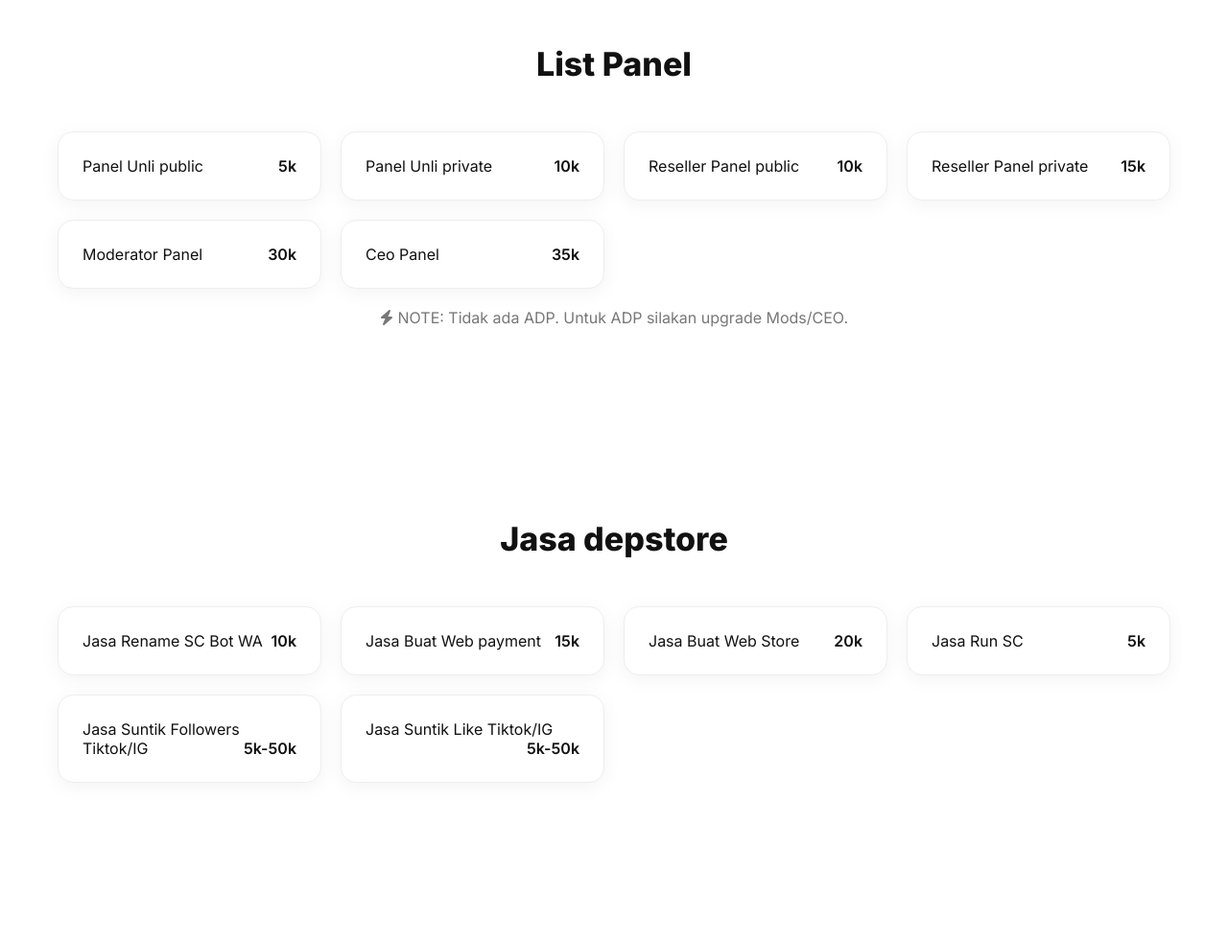
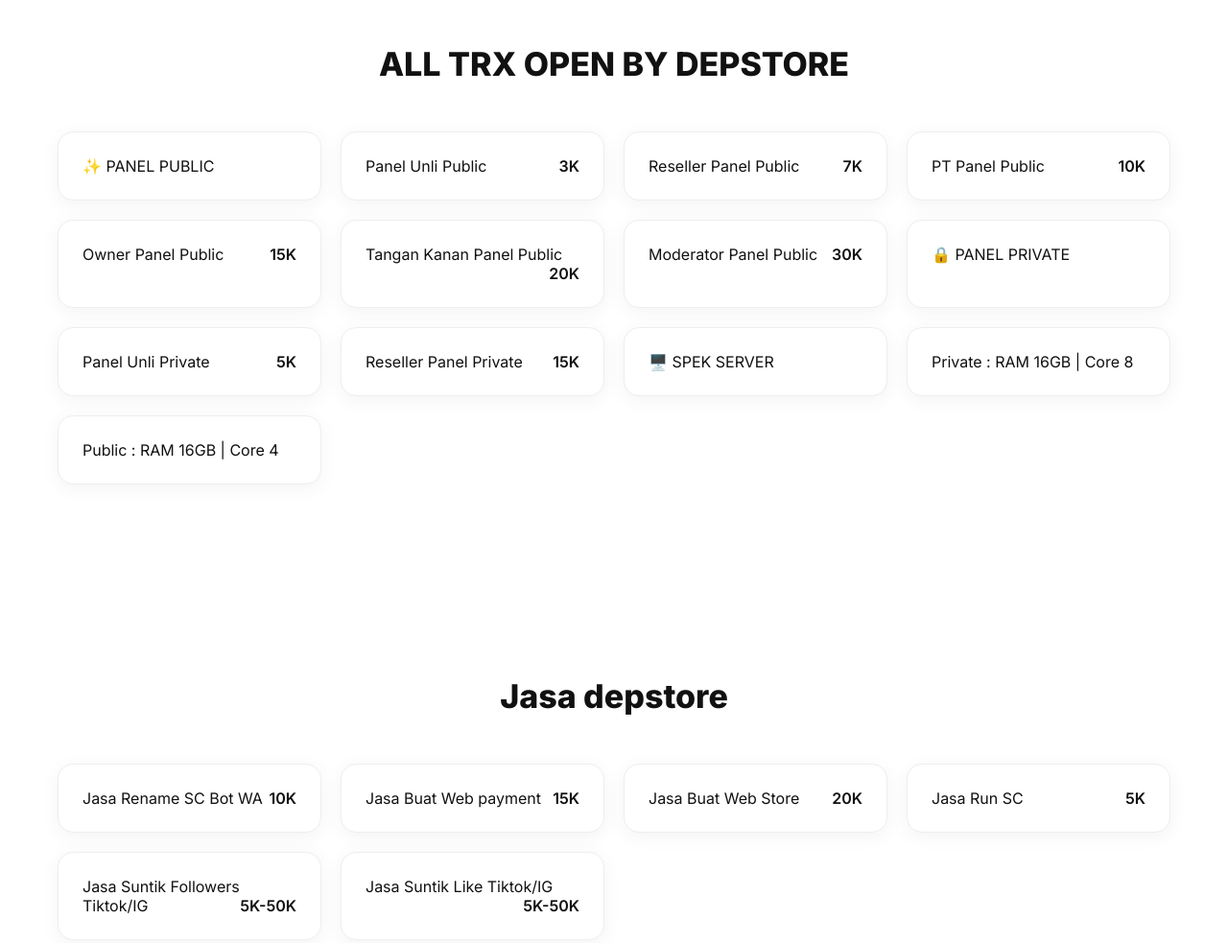
Before and after one commit to depanSYZ/dep, a plain HTML site: page index.html in a window 1280 px wide. Shown: the part 1180-2163 px from the top of the page at 96% size. Drawn offline with Linux system fonts and the light colour scheme.

Commit message:
Update index.html

```diff
--- a/index.html
+++ b/index.html
@@ -128,28 +128,41 @@ footer {text-align:center; padding:40px; color:#555; font-size:14px; border-top:
 
 <!-- Panel -->
 <section id="panel">
-  <h2>List Panel</h2>
+  <h2>ALL TRX OPEN BY DEPSTORE</h2>
   <div class="grid grid-3">
-    <div class="card">Panel Unli public <span class="price">5k</span></div>
-    <div class="card">Panel Unli private <span class="price">10k</span></div>
-    <div class="card">Reseller Panel public <span class="price">10k</span></div>
-    <div class="card">Reseller Panel private <span class="price">15k</span></div>
-    <div class="card">Moderator Panel <span class="price">30k</span></div>
-    <div class="card">Ceo Panel <span class="price">35k</span></div>
+
+    <!-- Panel Public -->
+    <div class="card">✨ PANEL PUBLIC</div>
+    <div class="card">Panel Unli Public <span class="price">3K</span></div>
+    <div class="card">Reseller Panel Public <span class="price">7K</span></div>
+    <div class="card">PT Panel Public <span class="price">10K</span></div>
+    <div class="card">Owner Panel Public <span class="price">15K</span></div>
+    <div class="card">Tangan Kanan Panel Public <span class="price">20K</span></div>
+    <div class="card">Moderator Panel Public <span class="price">30K</span></div>
+
+    <!-- Panel Private -->
+    <div class="card">🔒 PANEL PRIVATE</div>
+    <div class="card">Panel Unli Private <span class="price">5K</span></div>
+    <div class="card">Reseller Panel Private <span class="price">15K</span></div>
+
+    <!-- Spek Server -->
+    <div class="card">🖥️ SPEK SERVER</div>
+    <div class="card">Private : RAM 16GB | Core 8</div>
+    <div class="card">Public  : RAM 16GB | Core 4</div>
+
   </div>
-  <p style="text-align:center;margin-top:20px;color:#777;"><i class="fa-solid fa-bolt"></i> NOTE: Tidak ada ADP. Untuk ADP silakan upgrade Mods/CEO.</p>
 </section>
 
 <!-- Jasa -->
 <section id="jasa">
   <h2>Jasa depstore</h2>
   <div class="grid grid-3">
-    <div class="card">Jasa Rename SC Bot WA <span class="price">10k</span></div>
-    <div class="card">Jasa Buat Web payment <span class="price">15k</span></div>
-    <div class="card">Jasa Buat Web Store <span class="price">20k</span></div>
-    <div class="card">Jasa Run SC <span class="price">5k</span></div>
-    <div class="card">Jasa Suntik Followers Tiktok/IG <span class="price">5k-50k</span></div>
-    <div class="card">Jasa Suntik Like Tiktok/IG <span class="price">5k-50k</span></div>
+    <div class="card">Jasa Rename SC Bot WA <span class="price">10K</span></div>
+    <div class="card">Jasa Buat Web payment <span class="price">15K</span></div>
+    <div class="card">Jasa Buat Web Store <span class="price">20K</span></div>
+    <div class="card">Jasa Run SC <span class="price">5K</span></div>
+    <div class="card">Jasa Suntik Followers Tiktok/IG <span class="price">5K-50K</span></div>
+    <div class="card">Jasa Suntik Like Tiktok/IG <span class="price">5K-50K</span></div>
   </div>
 </section>
 
@@ -194,9 +207,9 @@ footer {text-align:center; padding:40px; color:#555; font-size:14px; border-top:
       <h3>Ikuti & Kontak</h3>
       <div class="contact-links">
         <a href="mailto:depstoreku@gmail.com"><i class="fa-solid fa-envelope"></i> Email</a>
-        <a href="https://t.me/XdeppDev"><i class="fa-brands fa-telegram"></i> Telegram</a>
+        <a href="https://t.me/depstorereal"><i class="fa-brands fa-telegram"></i> Telegram</a>
         <a href="https://instagram.com/user8282uud7hq6"><i class="fa-brands fa-instagram"></i> Instagram</a>
-        <a href="https://tiktok.com/user72628282826hy"><i class="fa-brands fa-tiktok"></i> TikTok</a>
+        <a href="https://tiktok.com/@user72628282826hy"><i class="fa-brands fa-tiktok"></i> TikTok</a>
       </div>
     </div>
   </div>
```
